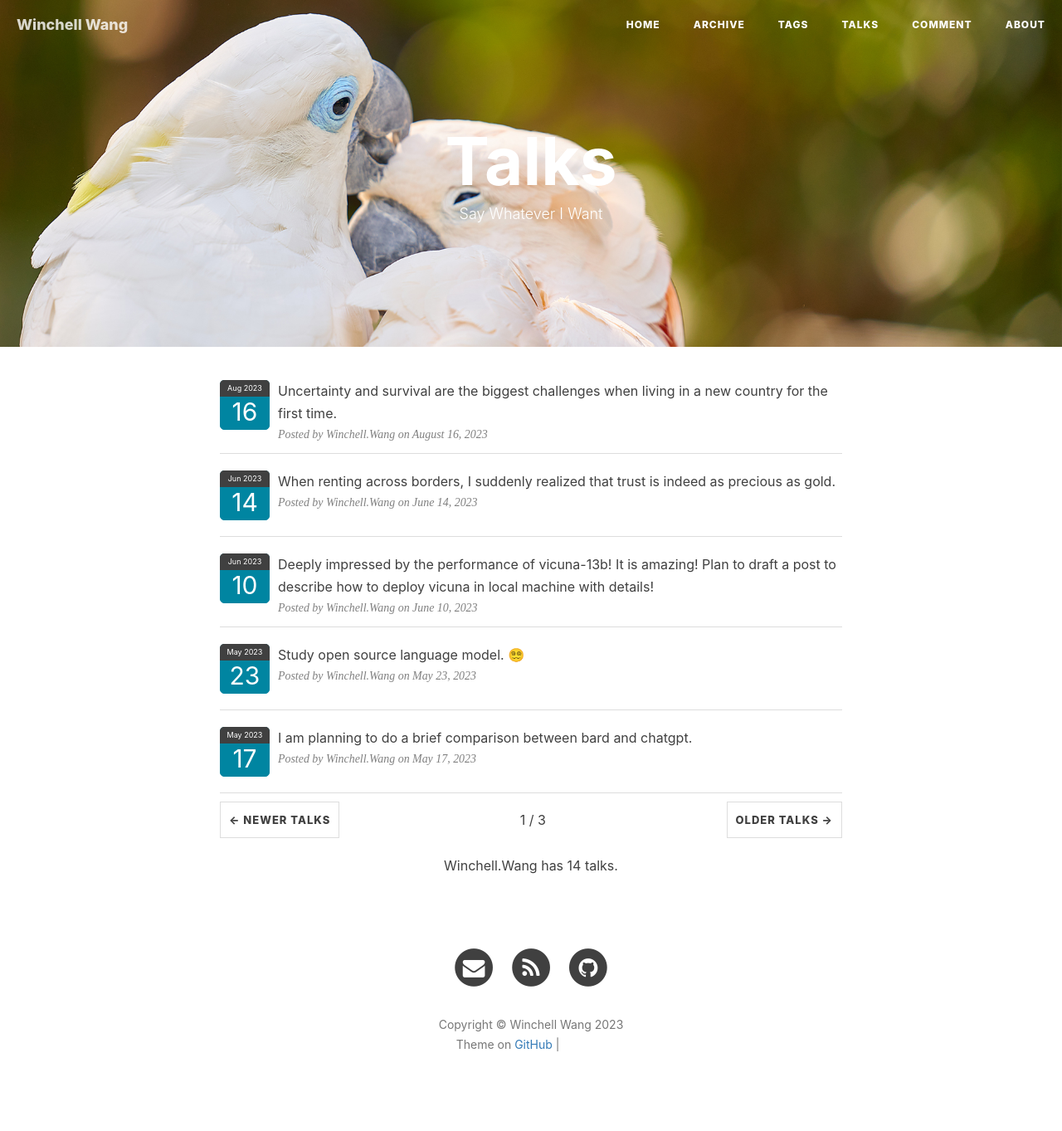
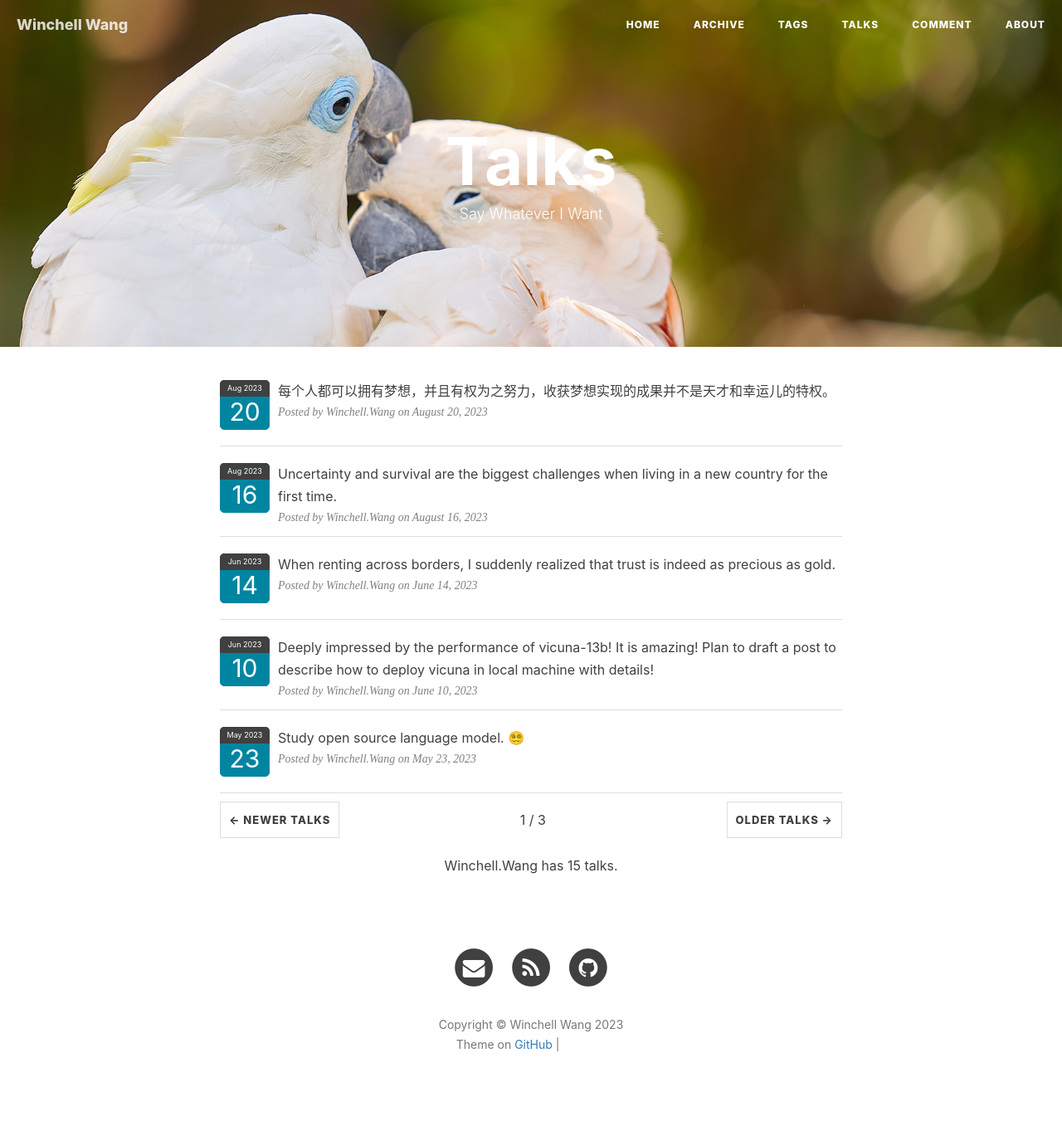
Before and after one commit to WinchellWang/winchellwang.github.io, a Jekyll site: the page built from 3talk.html, in a window 1280 px wide. Shown: the whole page at 83% size. Built offline with Jekyll 4.4.1, drawn with Linux system fonts in a browser that asks for light colours; nearby versions of some CDN libraries; comment, search, counter and statistics services are not loaded; grey boxes are pictures that could not be loaded.

Commit message:
modified:   _data/talks.yml

```diff
--- a/_data/talks.yml
+++ b/_data/talks.yml
@@ -1,6 +1,9 @@
 # Template
 # - mytalk: ""
 #   talkdate: "2023-05"
+
+- mytalk: "每个人都可以拥有梦想，并且有权为之努力，收获梦想实现的成果并不是天才和幸运儿的特权。"
+  talkdate: "2023-08-20"
 
 - mytalk: "Uncertainty and survival are the biggest challenges when living in a new country for the first time."
   talkdate: "2023-08-16"
```
